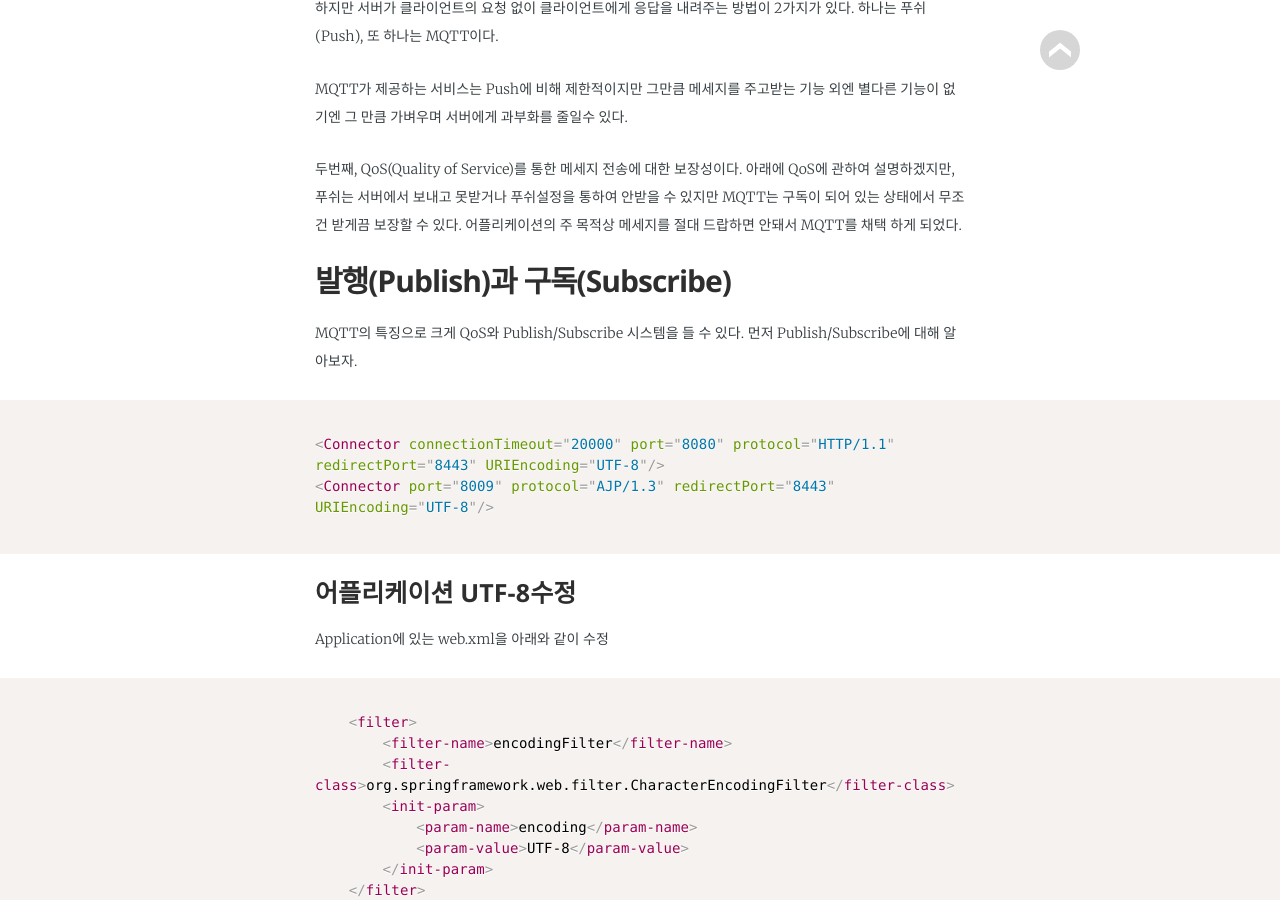
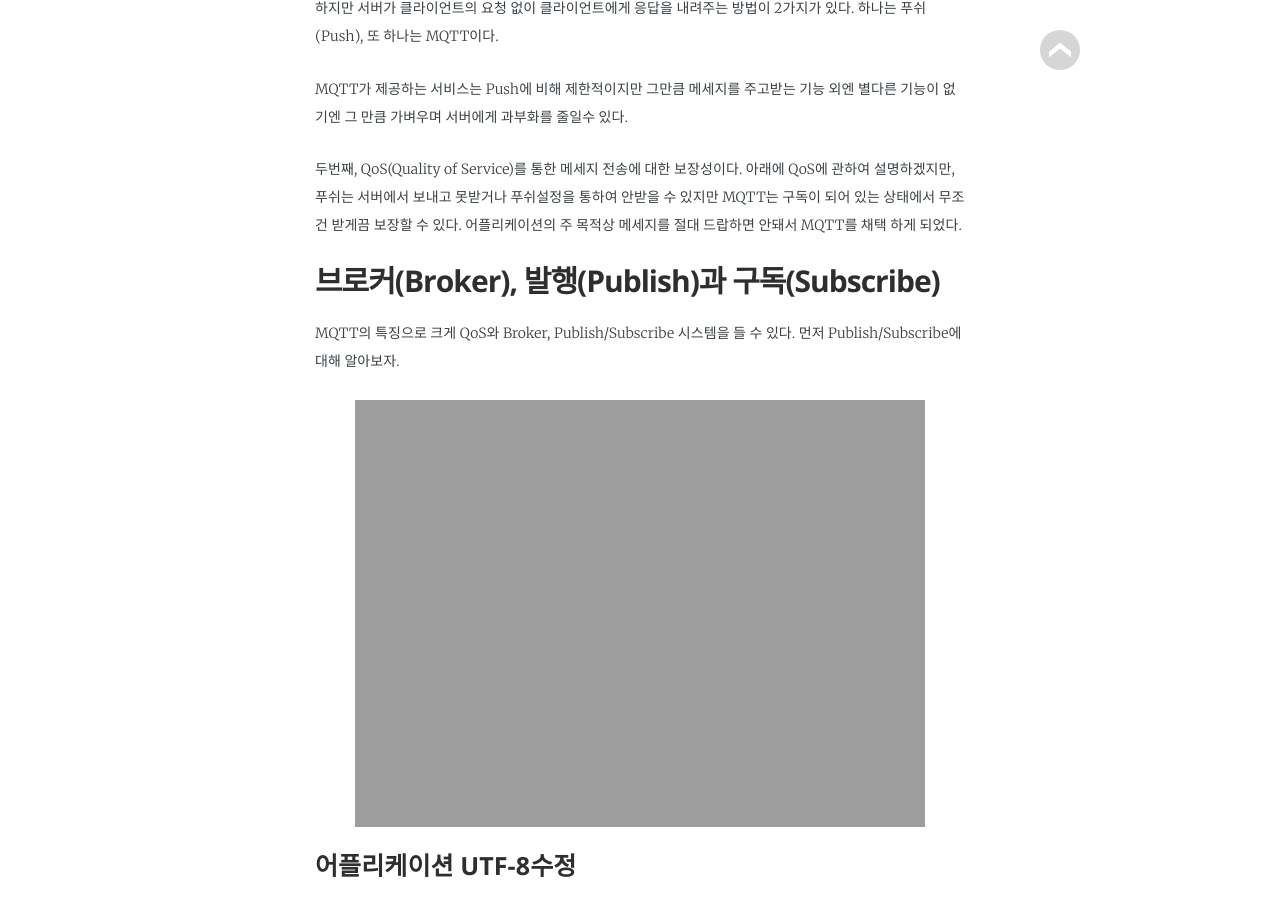
Before and after one commit to jwillmer/jekyllDecent, a Jekyll site: the page built from _posts/2019-05-27-MQTT1.md, in a window 1280 px wide and 900 px high, scrolled down 955 px. Built offline with Jekyll 4.4.1, drawn with Linux system fonts in a browser that asks for light colours; some web fonts are replaced.

Commit message:
Update 2019-05-27-MQTT1.md

````diff
--- a/_posts/2019-05-27-MQTT1.md
+++ b/_posts/2019-05-27-MQTT1.md
@@ -37,16 +37,15 @@ MQTT가 제공하는 서비스는 Push에 비해 제한적이지만 그만큼
 
 
 
-## 발행(Publish)과 구독(Subscribe)
+## 브로커(Broker), 발행(Publish)과 구독(Subscribe)
 
-MQTT의 특징으로 크게 QoS와 Publish/Subscribe 시스템을 들 수 있다. 먼저 Publish/Subscribe에 대해 알아보자.
+MQTT의 특징으로 크게 QoS와 Broker, Publish/Subscribe 시스템을 들 수 있다. 먼저 Publish/Subscribe에 대해 알아보자.
 
-```xml
-
-<Connector connectionTimeout="20000" port="8080" protocol="HTTP/1.1" redirectPort="8443" URIEncoding="UTF-8"/>
-<Connector port="8009" protocol="AJP/1.3" redirectPort="8443" URIEncoding="UTF-8"/>
-
-```
+<aside>
+<figure>
+<img src="{{ "/media/img/IoT/iot.png" | absolute_url }}" />
+</figure>
+</aside>
 
 ### 어플리케이션 UTF-8수정
 
````
